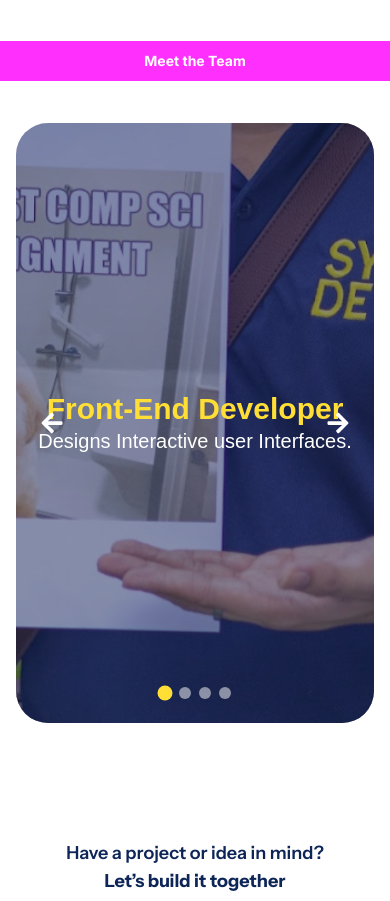
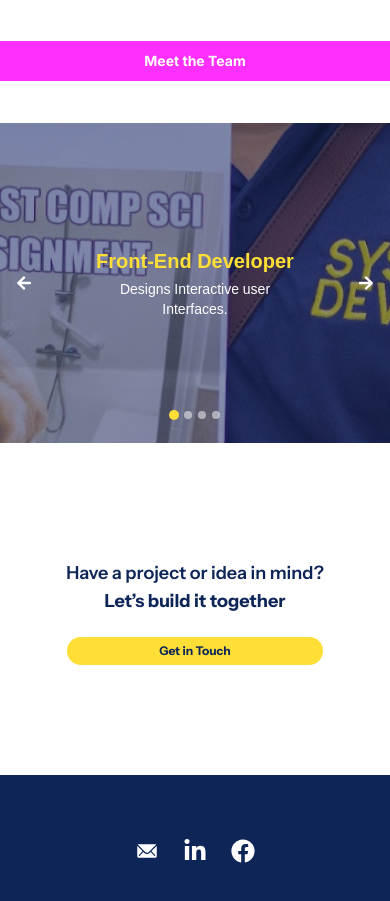
Before and after one commit to SAMAHAN-Systems-Development/sysdev-website-frontend, a Next.js app: page /about-us in a window 390 px wide. Shown: the part 4060-4961 px from the top of the page. Built offline with nearby package versions, Linux system fonts and the light colour scheme.

Commit message:
fix: scaling

```diff
--- a/src/components/ui/DevelopersCarousel.tsx
+++ b/src/components/ui/DevelopersCarousel.tsx
@@ -45,7 +45,7 @@ const DevelopersCarousel = () => {
 
   return (
     <div className="w-full py-5 flex justify-center items-center">
-      <div className="relative w-11/12  h-[600px] rounded-4xl overflow-hidden">
+      <div className="relative w-full md:w-5/6 md:max-w-4xl h-80 md:h-[450px] lg:h-[500px] md:rounded-3xl lg:rounded-4xl overflow-hidden">
         {/* Slides */}
         <div
           ref={slideRef}
@@ -68,10 +68,10 @@ const DevelopersCarousel = () => {
         {/* Overlay content */}
         <div className="absolute inset-0 bg-blue-950/50 flex justify-center items-center z-10">
           <div className="flex flex-col items-center text-yellow2">
-            <h1 className="text-3xl md:text-6xl font-bold">
+            <h1 className="text-xl sm:text-2xl md:text-3xl lg:text-4xl font-bold mb-1 md:mb-3">
               {carouselItems[currentIndex].title}
             </h1>
-            <p className="text-xl md:text-4xl text-center max-w-xl text-white">
+            <p className="text-sm sm:text-lg md:text-xl lg:text-2xl text-center max-w-48 sm:max-w-72 md:max-w-xl text-white">
               {carouselItems[currentIndex].desc}
             </p>
           </div>
@@ -80,33 +80,33 @@ const DevelopersCarousel = () => {
         {/* Navigation Buttons */}
         <button
           onClick={prevSlide}
-          className="absolute left-6 top-1/2 transform -translate-y-1/2 z-20 text-white  hover:text-[#FFDF36] active:text-[#F8D000] cursor-pointer transition-all"
+          className="absolute left-4 md:left-6 top-1/2 transform -translate-y-1/2 z-20 text-white  hover:text-[#FFDF36] active:text-[#F8D000] cursor-pointer transition-all"
         >
           <span className="hidden sm:block">
             <FaArrowCircleLeft size={30}></FaArrowCircleLeft>
           </span>
           <span className="block sm:hidden">
-            <FaArrowLeft size={24}></FaArrowLeft>
+            <FaArrowLeft size={16}></FaArrowLeft>
           </span>
         </button>
         <button
           onClick={nextSlide}
-          className="absolute right-6 top-1/2 transform -translate-y-1/2 z-20 text-white  hover:text-[#FFDF36] active:text-[#F8D000] cursor-pointer transition-all"
+          className="absolute right-4 md:right-6 top-1/2 transform -translate-y-1/2 z-20 text-white  hover:text-[#FFDF36] active:text-[#F8D000] cursor-pointer transition-all"
         >
           <span className="hidden sm:block">
             <FaArrowCircleRight size={30}></FaArrowCircleRight>
           </span>
           <span className="block sm:hidden">
-            <FaArrowRight size={24}></FaArrowRight>
+            <FaArrowRight size={16}></FaArrowRight>
           </span>
         </button>
         {/* Pagination Dots */}
-        <div className="absolute bottom-6 left-1/2 transform -translate-x-1/2 z-20 flex gap-2">
+        <div className="absolute bottom-6 left-1/2 transform -translate-x-1/2 z-20 flex gap-1.5 md:gap-2">
           {carouselItems.map((_, index) => (
             <button
               key={index}
               onClick={() => setCurrentIndex(index)}
-              className={`w-3 h-3 rounded-full transition-all duration-300 cursor-pointer ${
+              className={`w-2 h-2 sm:w-2.5 sm:h-2.5 md:w-3 md:h-3 rounded-full transition-all duration-300 cursor-pointer ${
                 index === currentIndex
                   ? "bg-[#FFDF36] scale-125"
                   : "bg-white/50"
```
